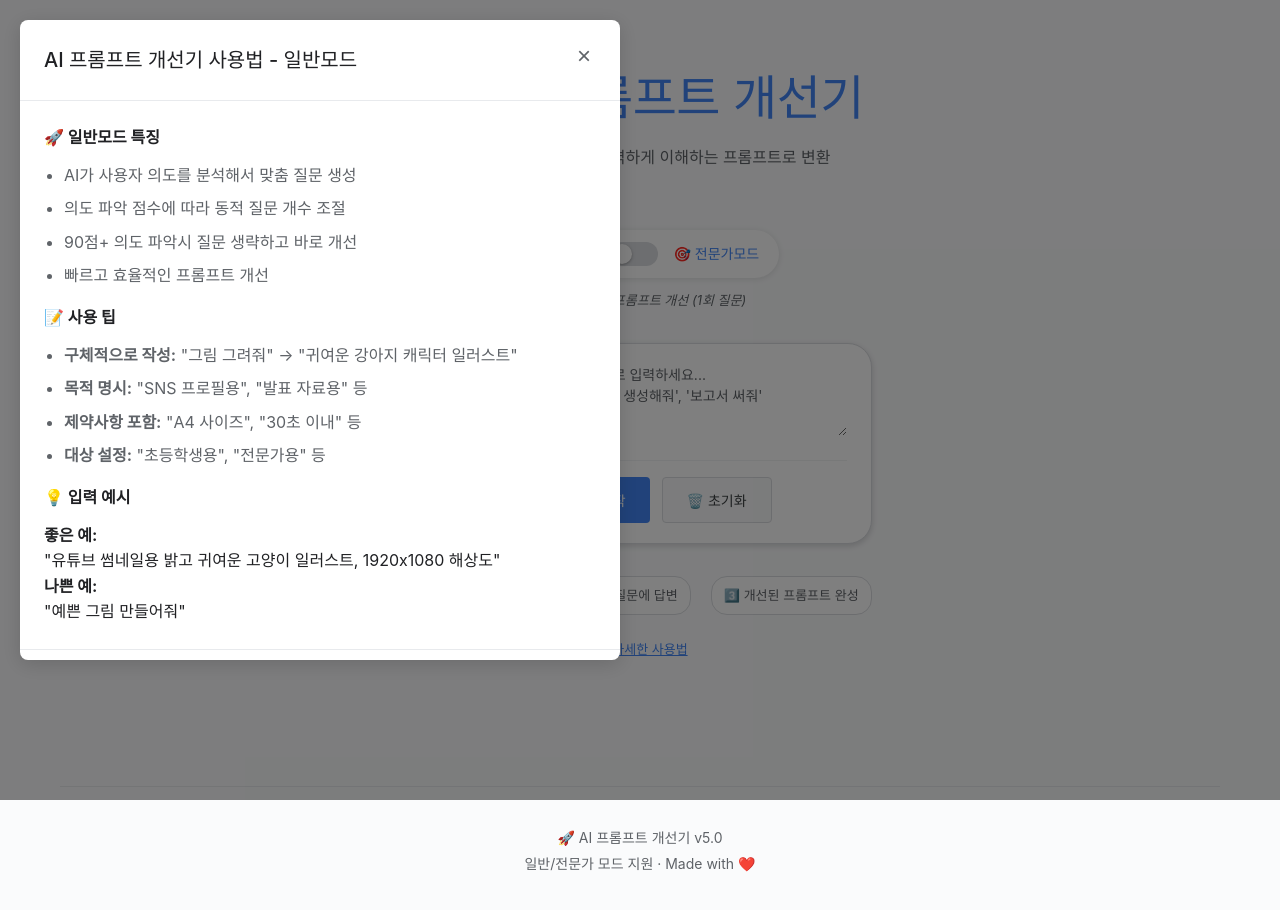
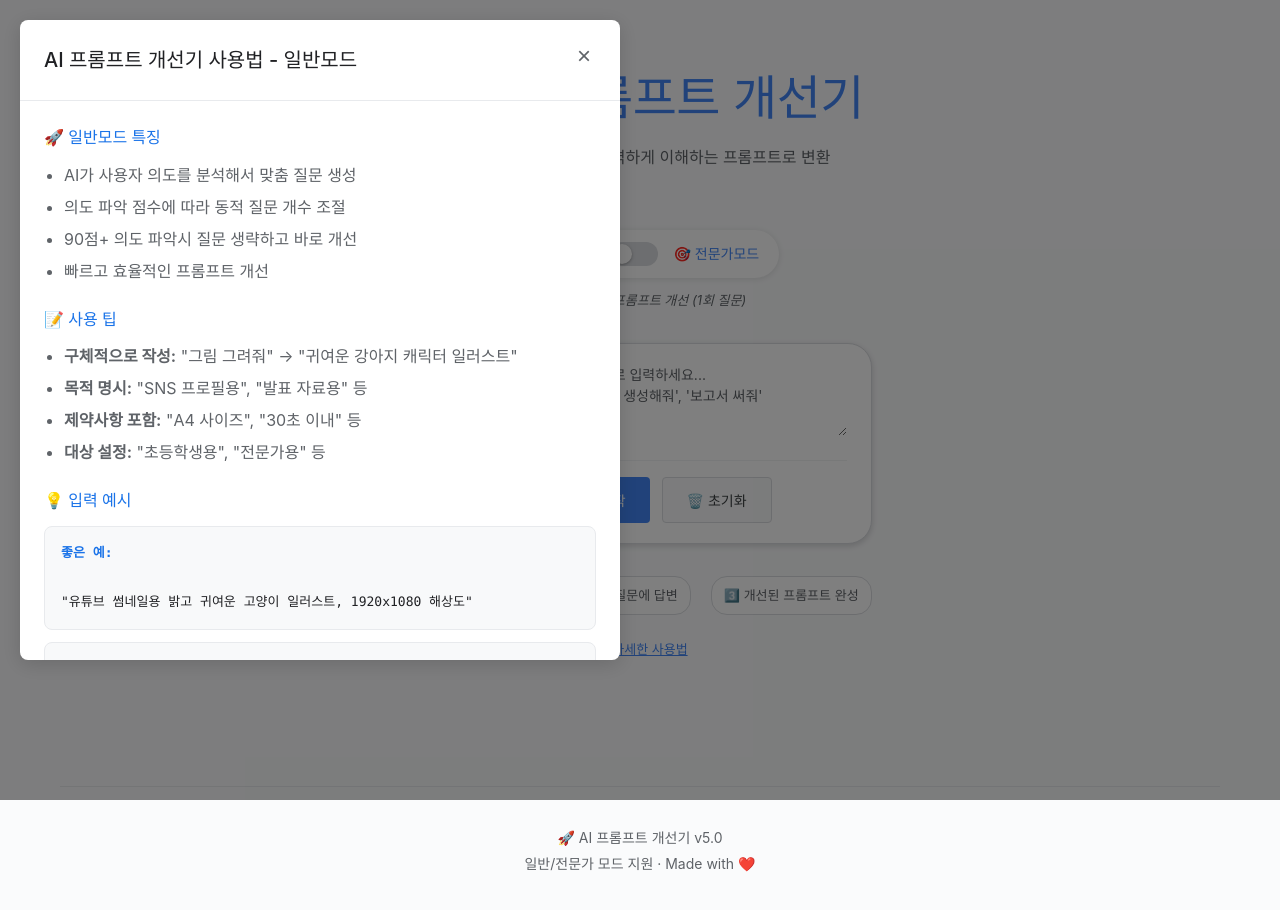
Before and after one commit to suhwan-kim2/ai-prompt-improver, a website: page public/index.html in a window 1280 px wide. Both pictures are taken after a click on the button "📖 자세한 사용법". Drawn offline with Linux system fonts and the light colour scheme.

Commit message:
Update style.css

```diff
--- a/public/style.css
+++ b/public/style.css
@@ -960,3 +960,55 @@ body {
 ::-webkit-scrollbar-thumb:hover {
     background: #a1a1a1;
 }
+
+
+/* 가이드 모달 추가 스타일 */
+.guide-section {
+    margin-bottom: 24px;
+}
+
+.guide-section h3 {
+    color: #1a73e8;
+    margin-bottom: 12px;
+    font-size: 16px;
+    font-weight: 500;
+}
+
+.guide-section ul {
+    margin-left: 20px;
+    margin-bottom: 16px;
+}
+
+.guide-section li {
+    margin-bottom: 8px;
+    color: #5f6368;
+    line-height: 1.5;
+}
+
+.guide-section ol {
+    margin-left: 20px;
+    margin-bottom: 16px;
+}
+
+.guide-section ol li {
+    margin-bottom: 12px;
+    color: #5f6368;
+    line-height: 1.5;
+}
+
+.example-box {
+    background: #f8f9fa;
+    border: 1px solid #e8eaed;
+    border-radius: 8px;
+    padding: 16px;
+    margin: 12px 0;
+    font-family: 'Consolas', 'Monaco', monospace;
+    font-size: 13px;
+}
+
+.example-box strong {
+    color: #1a73e8;
+    display: block;
+    margin-bottom: 8px;
+    font-family: inherit;
+}
```
